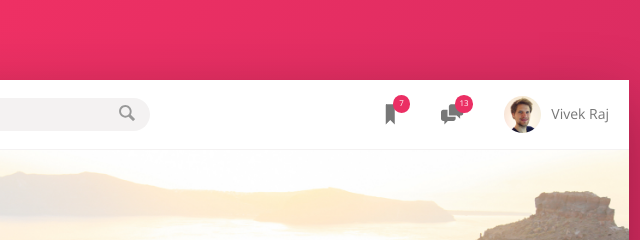
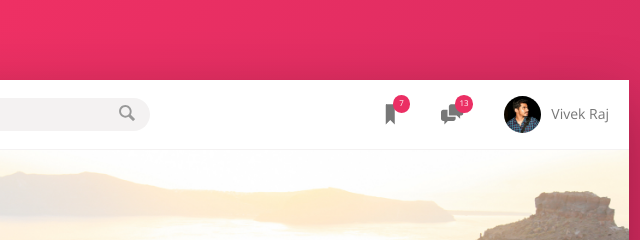
Before and after one commit to VivekRajSundar/Trillo, a plain HTML site: page index.html in a window 1280 px wide. Shown: the top 240 px of the page, 611-1251 px from the left. Drawn offline with nearby package versions, Linux system fonts and the light colour scheme.

Commit message:
Update index.html

```diff
--- a/index.html
+++ b/index.html
@@ -48,7 +48,7 @@
 
           <div class="user-nav__user">
             <img
-              src="img/user.jpg"
+              src="img/myDP.jpg"
               alt="user pic"
               class="user-nav__user-photo"
             />
```
